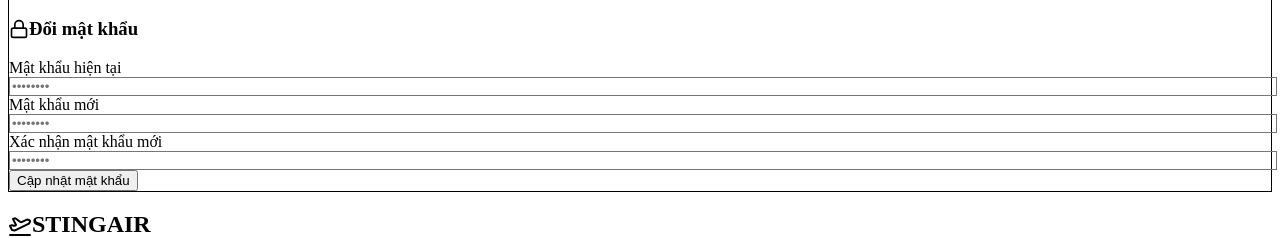
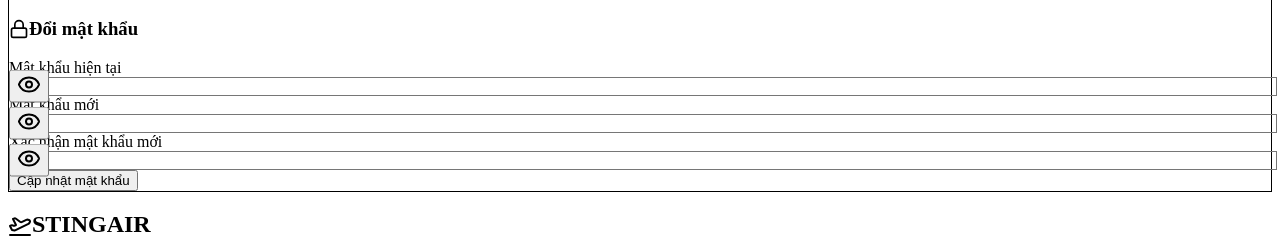
Before and after one commit to ngkhson/Flight-booking, a React (Vite) app in the folder flight-booking-fe/: page /profile in a window 1280 px wide. Shown: the part 445-683 px from the top of the page. Built offline with nearby package versions, Linux system fonts and the light colour scheme; sample sign-in values are in the browser's storage.

Commit message:
hide and unhide password

```diff
--- a/flight-booking-fe/src/features/customer/profile/ChangePasswordSection.tsx
+++ b/flight-booking-fe/src/features/customer/profile/ChangePasswordSection.tsx
@@ -1,6 +1,6 @@
 import { useState } from "react";
 import { useForm } from "react-hook-form";
-import { Lock, Loader2, AlertCircle } from "lucide-react";
+import { Lock, Loader2, AlertCircle, Eye, EyeOff } from "lucide-react"; // Bổ sung Eye, EyeOff
 import { Button } from "@/components/ui/button";
 import { Input } from "@/components/ui/input";
 import { userApi } from "@/api/userApi";
@@ -9,6 +9,11 @@ export const ChangePasswordSection = () => {
     const [loading, setLoading] = useState(false);
     const [errorMsg, setErrorMsg] = useState("");
     const [successMsg, setSuccessMsg] = useState("");
+
+    // 👇 KHAI BÁO STATE ẨN/HIỆN CHO TỪNG Ô 👇
+    const [showOldPass, setShowOldPass] = useState(false);
+    const [showNewPass, setShowNewPass] = useState(false);
+    const [showConfirmPass, setShowConfirmPass] = useState(false);
 
     const {
         register,
@@ -74,41 +79,74 @@ export const ChangePasswordSection = () => {
             )}
 
             <form onSubmit={handleSubmit(onChangePass)} className="space-y-4 max-w-md">
+                {/* 1. MẬT KHẨU CŨ */}
                 <div>
                     <label className="text-sm font-medium mb-1 block">Mật khẩu hiện tại</label>
+                    <div className="relative">
                         <Input
-                        type="password"
+                            type={showOldPass ? "text" : "password"}
                             {...register("oldPassword", { required: "Vui lòng nhập mật khẩu cũ" })}
                             placeholder="••••••••"
-                        className={`h-11 ${errors.oldPassword ? 'border-red-500' : ''}`}
+                            className={`h-11 pr-10 ${errors.oldPassword ? 'border-red-500' : ''}`}
                         />
+                        <button
+                            type="button"
+                            onClick={() => setShowOldPass(!showOldPass)}
+                            className="absolute right-3 top-1/2 -translate-y-1/2 text-slate-400 hover:text-slate-600 transition-colors"
+                            tabIndex={-1}
+                        >
+                            {showOldPass ? <EyeOff className="w-5 h-5" /> : <Eye className="w-5 h-5" />}
+                        </button>
+                    </div>
                 </div>
 
+                {/* 2. MẬT KHẨU MỚI */}
                 <div>
                     <label className="text-sm font-medium mb-1 block">Mật khẩu mới</label>
+                    <div className="relative">
                         <Input
-                        type="password"
+                            type={showNewPass ? "text" : "password"}
                             {...register("newPassword", {
                                 required: "Vui lòng nhập mật khẩu mới",
                                 minLength: { value: 6, message: "Mật khẩu phải ít nhất 6 ký tự" }
                             })}
                             placeholder="••••••••"
-                        className={`h-11 ${errors.newPassword ? 'border-red-500' : ''}`}
+                            className={`h-11 pr-10 ${errors.newPassword ? 'border-red-500' : ''}`}
                         />
+                        <button
+                            type="button"
+                            onClick={() => setShowNewPass(!showNewPass)}
+                            className="absolute right-3 top-1/2 -translate-y-1/2 text-slate-400 hover:text-slate-600 transition-colors"
+                            tabIndex={-1}
+                        >
+                            {showNewPass ? <EyeOff className="w-5 h-5" /> : <Eye className="w-5 h-5" />}
+                        </button>
+                    </div>
                     {errors.newPassword && <p className="text-red-500 text-xs mt-1">{(errors.newPassword as any).message}</p>}
                 </div>
 
+                {/* 3. XÁC NHẬN MẬT KHẨU MỚI */}
                 <div>
                     <label className="text-sm font-medium mb-1 block">Xác nhận mật khẩu mới</label>
+                    <div className="relative">
                         <Input
-                        type="password"
+                            type={showConfirmPass ? "text" : "password"}
                             {...register("confirmPassword", {
                                 required: "Vui lòng xác nhận lại mật khẩu",
                                 validate: value => value === newPassword || "Mật khẩu xác nhận không khớp"
                             })}
                             placeholder="••••••••"
-                        className={`h-11 ${errors.confirmPassword ? 'border-red-500' : ''}`}
+                            className={`h-11 pr-10 ${errors.confirmPassword ? 'border-red-500' : ''}`}
                         />
+                        <button
+                            type="button"
+                            onClick={() => setShowConfirmPass(!showConfirmPass)}
+                            className="absolute right-3 top-1/2 -translate-y-1/2 text-slate-400 hover:text-slate-600 transition-colors"
+                            tabIndex={-1}
+                        >
+                            {showConfirmPass ? <EyeOff className="w-5 h-5" /> : <Eye className="w-5 h-5" />}
+                        </button>
+                    </div>
                     {errors.confirmPassword && <p className="text-red-500 text-xs mt-1">{(errors.confirmPassword as any).message}</p>}
                 </div>
 
--- a/flight-booking-fe/src/pages/auth/LoginClient.tsx
+++ b/flight-booking-fe/src/pages/auth/LoginClient.tsx
@@ -3,7 +3,7 @@ import { useForm } from "react-hook-form";
 import { zodResolver } from "@hookform/resolvers/zod";
 import * as z from "zod";
 import { Link, useNavigate, useLocation } from "react-router-dom";
-import { Mail, Lock, LogIn, Loader2 } from "lucide-react";
+import { Mail, Lock, LogIn, Loader2, Eye, EyeOff } from "lucide-react";
 import { Button } from "@/components/ui/button";
 import { Input } from "@/components/ui/input";
 import { useDispatch } from "react-redux";
@@ -31,6 +31,7 @@ export const LoginClient = () => {
   // State quản lý lúc đang chờ API và Lỗi từ Backend
   const [isLoading, setIsLoading] = useState(false);
   const [apiError, setApiError] = useState<string | null>(null);
+  const [showPassword, setShowPassword] = useState(false);
 
   const { register, handleSubmit, formState: { errors } } = useForm<LoginFormValues>({
     resolver: zodResolver(loginSchema),
@@ -154,11 +155,22 @@ export const LoginClient = () => {
               <Lock className="absolute left-3 top-1/2 -translate-y-1/2 text-slate-400 w-5 h-5" />
               <Input
                 {...register("password")}
-                type="password"
+                type={showPassword ? "text" : "password"} // 👈 THAY ĐỔI Ở ĐÂY
                 placeholder="••••••••"
                 disabled={isLoading}
-                className={`pl-10 h-12 ${errors.password ? 'border-red-500 focus-visible:ring-red-500' : ''}`}
+                // 👇 Thêm pr-10 để text không đè lên nút con mắt
+                className={`pl-10 pr-10 h-12 ${errors.password ? 'border-red-500 focus-visible:ring-red-500' : ''}`}
               />
+
+              {/* 👇 THÊM NÚT ẨN/HIỆN MẬT KHẨU VÀO ĐÂY 👇 */}
+              <button
+                type="button" // Bắt buộc phải là type="button" để không làm submit form
+                onClick={() => setShowPassword(!showPassword)}
+                className="absolute right-3 top-1/2 -translate-y-1/2 text-slate-400 hover:text-slate-600 transition-colors"
+                tabIndex={-1} // Bỏ qua tab index để người dùng tab không bị dính vào nút này
+              >
+                {showPassword ? <EyeOff className="w-5 h-5" /> : <Eye className="w-5 h-5" />}
+              </button>
             </div>
             {errors.password && <p className="text-red-500 text-xs mt-1">{errors.password.message}</p>}
           </div>
--- a/flight-booking-fe/src/pages/auth/RegisterPage.tsx
+++ b/flight-booking-fe/src/pages/auth/RegisterPage.tsx
@@ -3,7 +3,7 @@ import { useForm } from "react-hook-form";
 import { zodResolver } from "@hookform/resolvers/zod";
 import * as z from "zod";
 import { Link, useNavigate } from "react-router-dom";
-import { User, Mail, Lock, Phone, UserPlus, Loader2 } from "lucide-react";
+import { User, Mail, Lock, Phone, UserPlus, Loader2, Eye, EyeOff } from "lucide-react";
 import { Button } from "@/components/ui/button";
 import { Input } from "@/components/ui/input";
 import { userApi } from "@/api/userApi";
@@ -22,6 +22,7 @@ export const RegisterPage = () => {
   const navigate = useNavigate();
   const [isLoading, setIsLoading] = useState(false);
   const [apiError, setApiError] = useState<string | null>(null);
+  const [showPassword, setShowPassword] = useState(false);
 
   const { register, handleSubmit, formState: { errors } } = useForm<RegisterFormValues>({
     resolver: zodResolver(registerSchema),
@@ -101,7 +102,24 @@ export const RegisterPage = () => {
             <label className="text-sm font-semibold text-slate-700 block mb-1">Mật khẩu</label>
             <div className="relative">
               <Lock className="absolute left-3 top-1/2 -translate-y-1/2 text-slate-400 w-5 h-5" />
-              <Input {...register("password")} type="password" placeholder="••••••••" disabled={isLoading} className="pl-10 h-12" />
+              <Input
+                {...register("password")}
+                type={showPassword ? "text" : "password"} // 👈 CẬP NHẬT TYPE Ở ĐÂY
+                placeholder="••••••••"
+                disabled={isLoading}
+                // 👇 Thêm pr-10 để chữ không bị đè lên icon con mắt ở góc phải
+                className={`pl-10 pr-10 h-12 ${errors.password ? 'border-red-500 focus-visible:ring-red-500' : ''}`}
+              />
+
+              {/* 👇 NÚT ẨN/HIỆN MẬT KHẨU 👇 */}
+              <button
+                type="button" // Bắt buộc phải là type="button" để không tự động submit form
+                onClick={() => setShowPassword(!showPassword)}
+                className="absolute right-3 top-1/2 -translate-y-1/2 text-slate-400 hover:text-slate-600 transition-colors"
+                tabIndex={-1}
+              >
+                {showPassword ? <EyeOff className="w-5 h-5" /> : <Eye className="w-5 h-5" />}
+              </button>
             </div>
             {errors.password && <p className="text-red-500 text-xs mt-1">{errors.password.message}</p>}
           </div>
```
Also changed, not shown: flight-booking-fe/src/features/customer/profile/ProfilePage.tsx (+34 -4 lines). Lines whose indentation alone changed are shown as unchanged.
